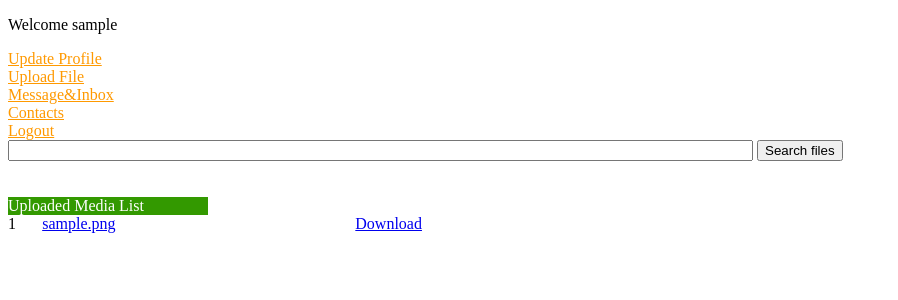
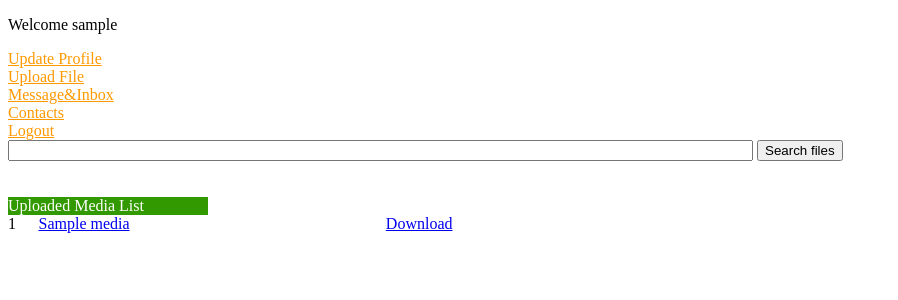
Before and after one commit to Zhaoxid/Metube_2017, a PHP site: page /browse.php in a window 1280 px wide. Shown: the top 300 px of the page, without its empty margins (0-898 px from the left). Run offline with PHP 8.4, Linux system fonts and the light colour scheme; the visitor is signed in with stand-in values (Sample User, id 1); tables that the repository leaves empty hold one stand-in row (values such as "Sample post").

Commit message:
browse change

```diff
--- a/browse.php
+++ b/browse.php
@@ -65,6 +65,7 @@ function saveDownload(id)
 				$mediaid = $result_row[3];
 				$filename = $result_row[0];
 				$filenpath = $result_row[4];
+				$title=$result_row[6];
 		?>
         	 <tr valign="top">
 			    <td>
@@ -73,7 +74,7 @@ function saveDownload(id)
 					?>
 		    	</td>
                  <td>
-                     <a href="media.php?id=<?php echo $mediaid;?>" target="_blank"><?php echo $filename;?></a>
+                     <a href="media.php?id=<?php echo $mediaid;?>" target="_blank"><?php echo $title;?></a>
                  </td>
                  <td>
                      <a href="<?php echo $filenpath;?>" target="_blank" onclick="javascript:saveDownload(<?php echo $result_row[4];?>);">Download</a>
```
